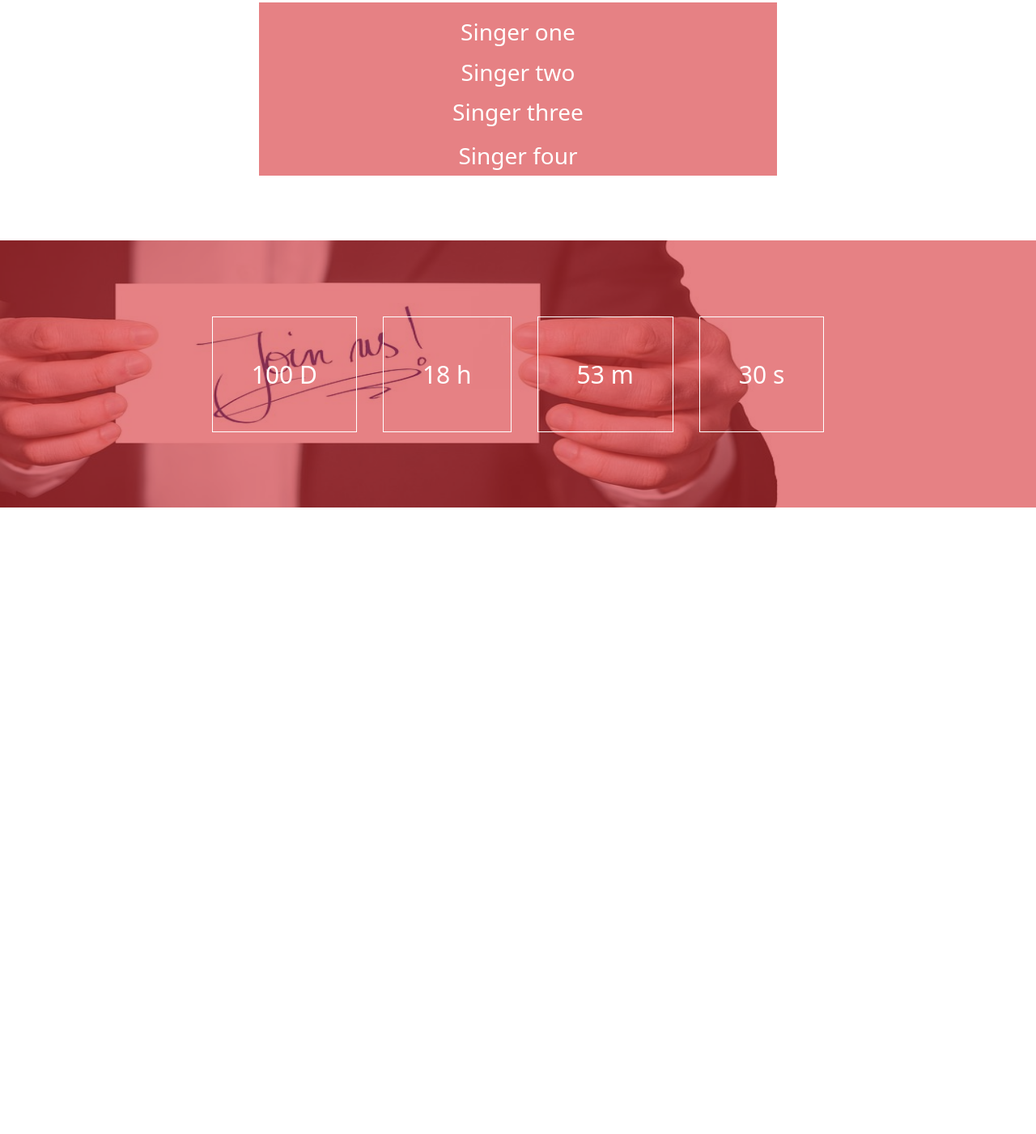
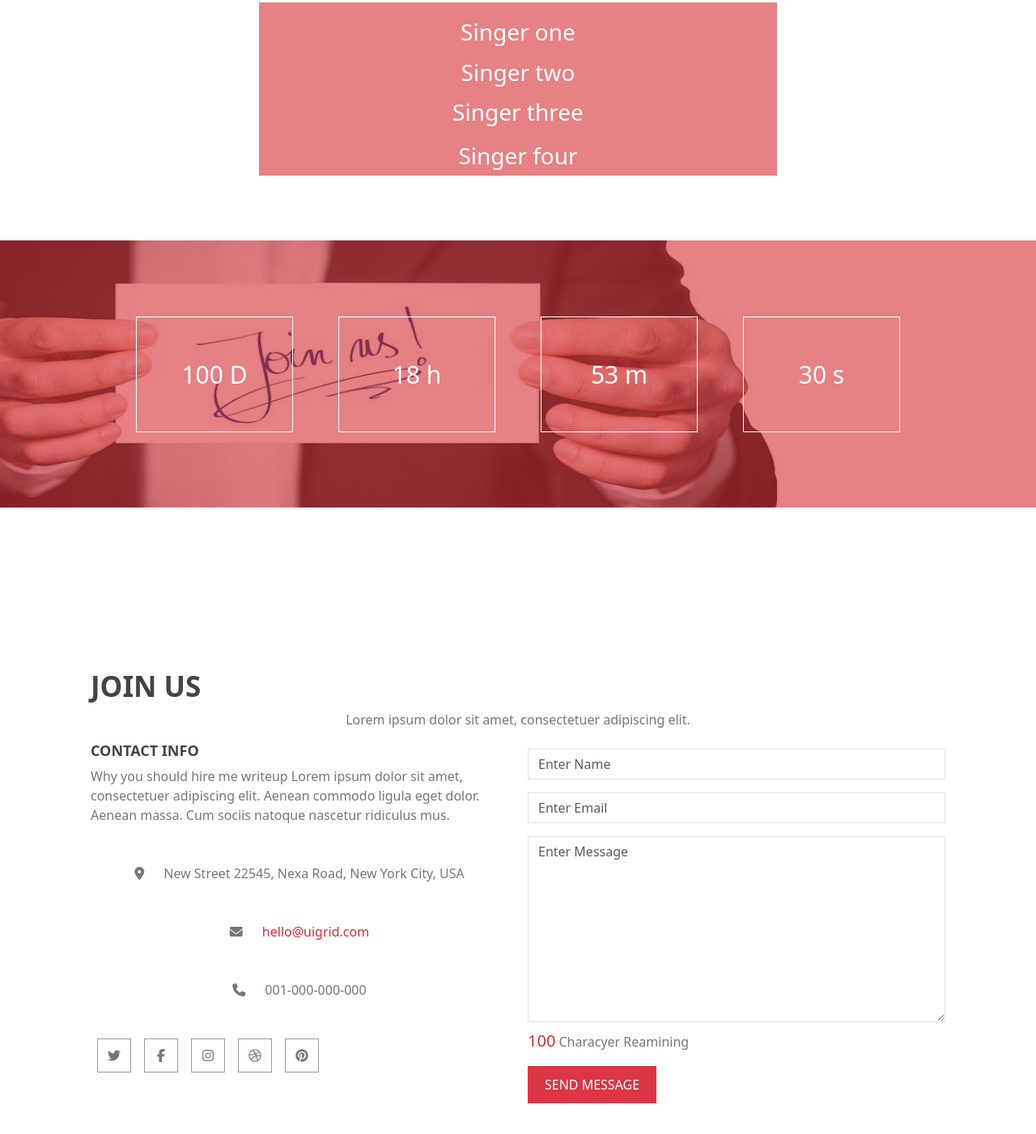
Before and after one commit to katakori619/Assignment-14, a plain HTML site: page index.html in a window 1280 px wide. Shown: the part 797-2198 px from the top of the page at 81% size. Before the commit the page ends 1424 px from the top, so only its background shows below. Drawn offline with Linux system fonts and the light colour scheme.

Commit message:
hakona matata

```diff
--- a/CSS/style.css
+++ b/CSS/style.css
@@ -31,7 +31,50 @@
 }
 .counter .layer{
     background-color: rgba(214, 46, 51, 0.6);
+    padding: 140px;
 }
 .cells {
     font-size: 30px;
+    font-weight: 500;
 }
+.contact{
+    margin: 100px;
+    padding-top: 100px;
+}
+.contact .container > h2 {
+    font-size: 35px;
+    font-weight: bold;
+    color: #444;
+}
+.contact .container .row ,.contact .container > p{
+    color: #777;
+}
+.row h3 {
+    font-size: 18px;
+    font-weight: bolder;
+    color: #444;
+}
+.icons div{
+    padding: 12px 10px;
+    border-color: #999 !important;
+    cursor: pointer;
+}
+.icons div:hover {
+    background-color: rgb(214, 46, 52);
+    color: white;
+    border-color: rgb(214, 46, 52) !important;
+}
+.info p:nth-of-type(2) span {
+    color: rgb(214, 46, 52);
+}
+.inputs + p span {
+    color: rgb(214, 46, 52);
+    font-size: 20px;
+}
+.btn {
+    color: white;
+    padding: 10px 20px;
+}
+textarea{
+    resize: vertical;
+}
--- a/index.html
+++ b/index.html
@@ -5,6 +5,7 @@
         <title>Egyption party</title>
         <link rel="stylesheet" href="bootstrap-5.3.3-dist/css/bootstrap.min.css">
         <link rel="stylesheet" href="CSS/style.css">
+        <script src="https://kit.fontawesome.com/bd735b1809.js" crossorigin="anonymous"></script>
     </head>
     <body>
         <div class="home" id="home">
@@ -26,12 +27,65 @@
             <div class="four">"At vero eos et accusamus et iusto odio dignissimos ducimus qui blanditiis praesentium voluptatum deleniti atque corrupti quos dolores et quas molestias excepturi sint occaecati cupiditate non provident, similique sunt in culpa qui officia deserunt mollitia animi, id est laborum et dolorum fuga. Et harum quidem rerum facilis est et expedita distinctio. Nam libero tempore, cum soluta nobis est eligendi optio cumque nihil impedit quo minus id quod maxime placeat facere possimus, omnis voluptas assumenda est, omnis dolor repellendus. Temporibus autem quibusdam et aut officiis debitis aut rerum necessitatibus saepe eveniet ut et voluptates repudiandae sint et molestiae non recusandae. Itaque earum rerum hic tenetur a sapiente delectus, ut aut reiciendis voluptatibus maiores alias consequatur aut perferendis doloribus asperiores repellat."</div>
         </div>
         <div class="counter text-white">
-            <div class="layer py-3 px-5 w-100 h-100 d-flex flex-lg-row flex-sm-column justify-content-center align-items-center">
-                <div class="date d-flex flex-lg-row flex-sm-column">
-                    <div class="cells border border-1 border-white p-5 mx-3">100 D</div>
-                    <div class="cells border border-1 border-white p-5 mx-3">18 h</div>
-                    <div class="cells border border-1 border-white p-5 mx-3">53 m</div>
-                    <div class="cells border border-1 border-white p-5 mx-3">30 s</div>
+            <div class="layer w-100 h-100 d-flex flex-lg-row flex-sm-column justify-content-center align-items-center">
+                <div class="container date text-center">
+                    <div class="row">
+                        <div class="col-md-3">
+                            <div class="cells border border-1 border-white p-5 mx-3">100 D</div>
+                        </div>
+                        <div class="col-md-3">
+                            <div class="cells border border-1 border-white p-5 mx-3">18 h</div>
+                        </div>
+                        <div class="col-md-3">
+                            <div class="cells border border-1 border-white p-5 mx-3">53 m</div>
+                        </div>
+                        <div class="col-md-3">
+                            <div class="cells border border-1 border-white p-5 mx-3">30 s</div>
+                        </div>
+                    </div>
+                </div>
+            </div>
+        </div>
+        <div class="contact">
+            <div class="container">
+                <h2>JOIN US</h2>
+                <p class="text-center">Lorem ipsum dolor sit amet, consectetuer adipiscing elit.</p>
+                <div class="row">
+                    <div class="col-md-6">
+                        <h3>CONTACT INFO</h3>
+                        <P>Why you should hire me writeup Lorem ipsum dolor sit amet, consectetuer adipiscing elit. Aenean commodo ligula eget dolor. Aenean massa. Cum sociis natoque nascetur ridiculus mus.</P>
+                        <div class="my-4 text-center info">
+                            <p class="my-5"><i class="fa fa-map-marker me-4"></i><span>New Street 22545, Nexa Road, New York City, USA</span></p>
+                            <p class="my-5"><i class="fa fa-envelope me-4"></i><span>hello@uigrid.com</span></p>
+                            <p class="my-5"><i class="fa fa-phone me-4"></i><span>001-000-000-000</span></p>
+                        </div>
+                        <div class="icons d-flex mt-5">
+                            <div class="twitter border border-1 mx-2">
+                                <i class="fab fa-twitter fa-fw"></i>
+                            </div>
+                            <div class="facebook border border-1 mx-2">
+                                <i class="fab fa-facebook-f fa-fw"></i>
+                            </div>
+                            <div class="instagram border border-1 mx-2">
+                                <i class="fab fa-instagram fa-fw"></i>
+                            </div>
+                            <div class="dribble border border-1 mx-2">
+                                <i class="fab fa-dribbble fa-fw"></i>
+                            </div>
+                            <div class="pinterest border border-1 mx-2">
+                                <i class="fab fa-pinterest fa-fw"></i>
+                            </div>
+                        </div>
+                    </div>
+                    <div class="col-md-6">
+                        <div class="inputs d-flex flex-column">
+                            <input type="text" class="form-control my-2 rounded-0" placeholder="Enter Name">
+                            <input type="text" class="form-control my-2 rounded-0" placeholder="Enter Email">
+                            <textarea class="form-control my-2 rounded-0" cols="30" rows="9" placeholder="Enter Message"></textarea>
+                        </div>
+                        <p><span>100</span> Characyer Reamining</p>
+                        <button class="btn btn-danger rounded-0">SEND MESSAGE</button>
+                    </div>
                 </div>
             </div>
         </div>
```
